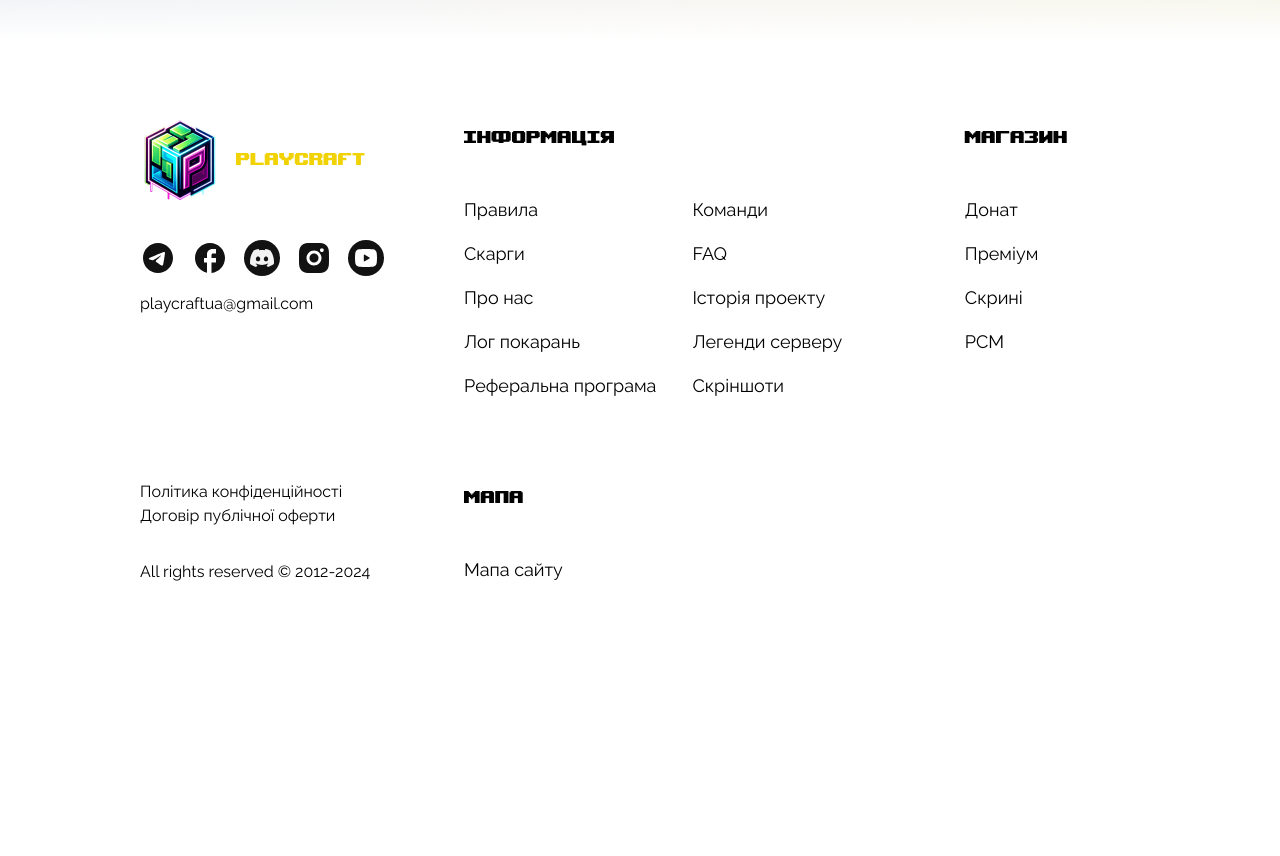
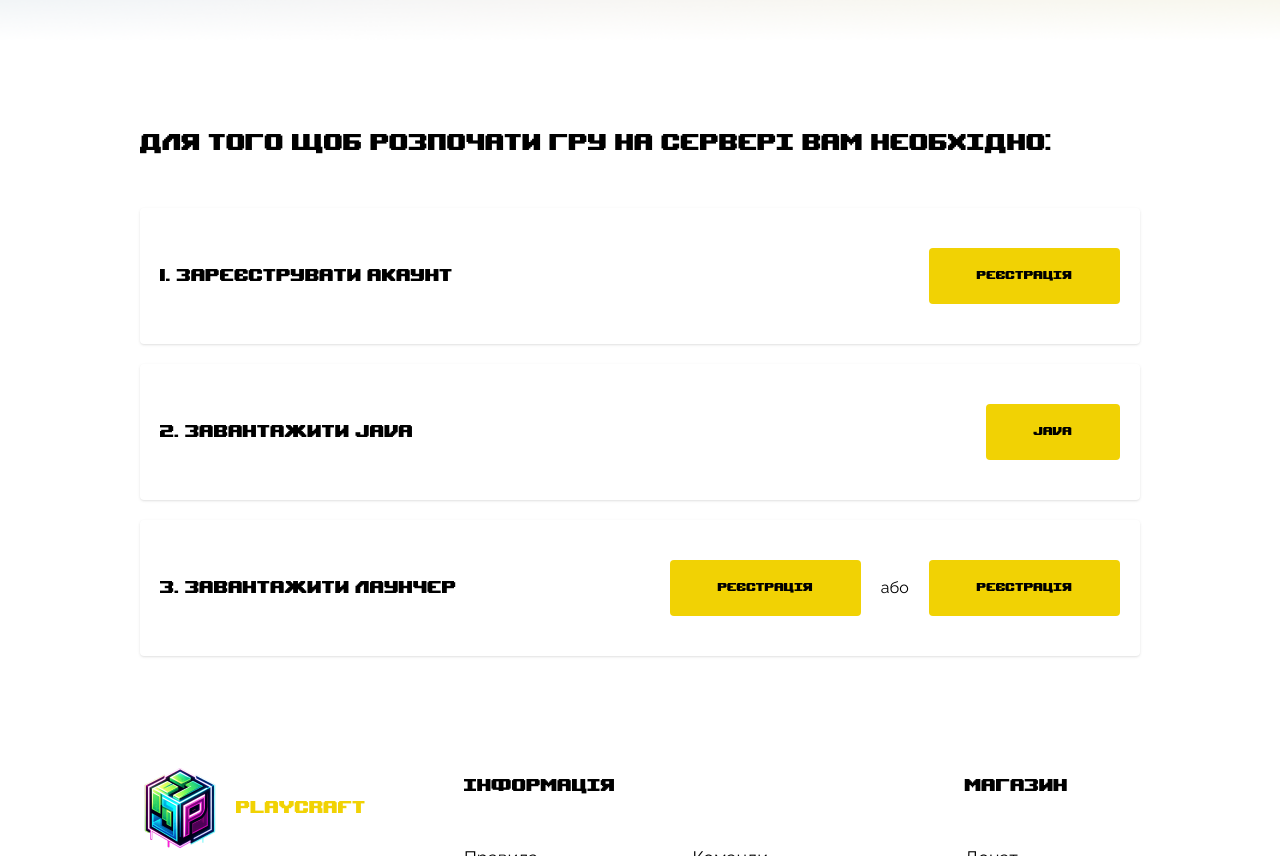
Before and after one commit to AsmoOne/playcraft-frontend, a React (Vite) app: page /start in a window 1280 px wide. Shown: the part 760-1616 px from the top of the page. Before the commit the page ends 1424 px from the top, so only its background shows below. Built offline with nearby package versions, Linux system fonts and the light colour scheme.

Commit message:
[41]: start-page created

```diff
--- a/src/components/Card/Card.tsx
+++ b/src/components/Card/Card.tsx
@@ -8,7 +8,7 @@ type PropsT = {
 
 export const Card = ({ children, className, id }: PropsT) => {
   return (
-    <div id={id} className={`px-5 py-10 shadow ${className}`}>
+    <div id={id} className={`px-5 py-10 shadow rounded ${className}`}>
       { children }
     </div>
   )
--- a/src/pages/Landing/sections/Intro/Intro.tsx
+++ b/src/pages/Landing/sections/Intro/Intro.tsx
@@ -3,6 +3,8 @@ import { Button } from "../../../../components/Button"
 import { Container } from "../../../../components/Layout/Container"
 import { useBreakpoints } from "../../../../hooks/useBreakpoints";
 import { STYLES } from "../../../../utils/constants";
+import { useNavigate } from "react-router-dom";
+import { Path } from "../../../../utils/enums";
 
 type PropsT = {
   isLanding?: boolean;
@@ -14,6 +16,7 @@ export const Intro = ({
   title = "Таку сторінку не знайдено :(",
 }: PropsT) => {
   const [isHeaderFixed, setIsHeaderFixed] = useState(false);
+  const navigate = useNavigate();
   const { isLgScreen } = useBreakpoints();
 
   useEffect(() => {
@@ -29,6 +32,8 @@ export const Intro = ({
     };
   }, []);
 
+  const handleNavigate = () => navigate(Path.Start);
+
   return (
     <Container rootClassNames={`${'lg:flex lg:justify-between items-center gap-10 h-full'} ${isHeaderFixed && 'mt-[130px]'}`}>
       <div className={`${isLanding ? 'w-auto' : 'w-full mt-52'} text-white md:mt-24 lg:mt-0`}>
@@ -37,7 +42,11 @@ export const Intro = ({
           <>
             <p className="text-2xl mb-[190px] md:mb-8 leading-tight">Якийсь коротенький текст для уточнення</p>
 
-            <Button variant="primary" rootClassNames="w-full md:w-auto">
+            <Button
+              variant="primary"
+              rootClassNames="w-full md:w-auto"
+              onClick={handleNavigate}
+            >
               Почати грати
             </Button>
           </>
--- /dev/null
+++ b/src/pages/Start/Start.tsx
@@ -0,0 +1,34 @@
+import { Button } from "../../components/Button"
+import { Card } from "../../components/Card"
+import { Container } from "../../components/Layout/Container"
+import { STYLES } from "../../utils/constants"
+
+export const Start = () => {
+  return (
+    <Container rootClassNames="mt-20 mb-28">
+      <h2 className={`${STYLES.H2} mb-10`}>Для того щоб розпочати гру на сервері Вам необхідно:</h2>
+
+      <Card className="flex justify-between items-center flex-wrap mb-5">
+        <p className="font-main text-2xl mb-2 sm:mb-0">1. Зареєструвати акаунт</p>
+
+        <Button variant="primary">Реєстрація</Button>
+      </Card>
+
+      <Card className="flex justify-between items-center flex-wrap mb-5">
+        <p className="font-main text-2xl mb-2 sm:mb-0">2. Завантажити Java</p>
+
+        <Button variant="primary">Java</Button>
+      </Card>
+
+      <Card className="flex justify-between items-center flex-wrap">
+        <p className="font-main text-2xl mb-2 sm:mb-0">3. Завантажити Лаунчер</p>
+
+        <div className="flex gap-5 items-center flex-wrap">
+          <Button variant="primary">Реєстрація</Button>
+          <p>або</p>
+          <Button variant="primary">Реєстрація</Button>
+        </div>
+      </Card>
+    </Container>
+  )
+}
--- /dev/null
+++ b/src/pages/Start/index.ts
@@ -0,0 +1 @@
+export { Start } from './Start';
--- a/src/utils/enums.ts
+++ b/src/utils/enums.ts
@@ -1,5 +1,6 @@
 export enum Path {
   Home = '/',
+  Start = '/start',
   Rules = '/rules',
   Commands = '/commands',
   Complaints = '/complaints',
--- a/src/utils/routes.tsx
+++ b/src/utils/routes.tsx
@@ -3,11 +3,13 @@ import { Commands } from "../pages/Commands";
 import { FAQ } from "../pages/FAQ";
 import { Landing } from "../pages/Landing";
 import { Rules } from "../pages/Rules";
+import { Start } from "../pages/Start";
 
 import { Path } from "./enums";
 
 export const routes = [
   { path: Path.Home, element: <Landing /> },
+  { path: Path.Start, element: <Start /> },
   { path: Path.Rules, element: <Rules /> },
   { path: Path.Commands, element: <Commands /> },
   { path: Path.About, element: <About /> },
@@ -16,6 +18,7 @@ export const routes = [
 
 export const titles = {
   [Path.Home]: 'Глобальне оновлення',
+  [Path.Start]: 'Як почати грати?',
   [Path.Rules]: 'Правила',
   [Path.Commands]: 'Команди',
   [Path.About]: 'Про нас',
```
